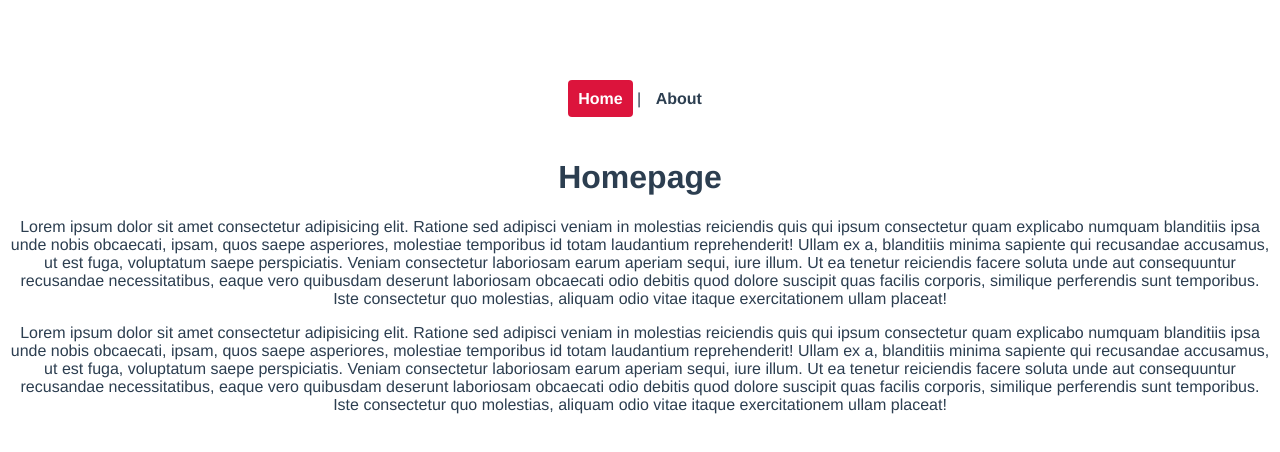
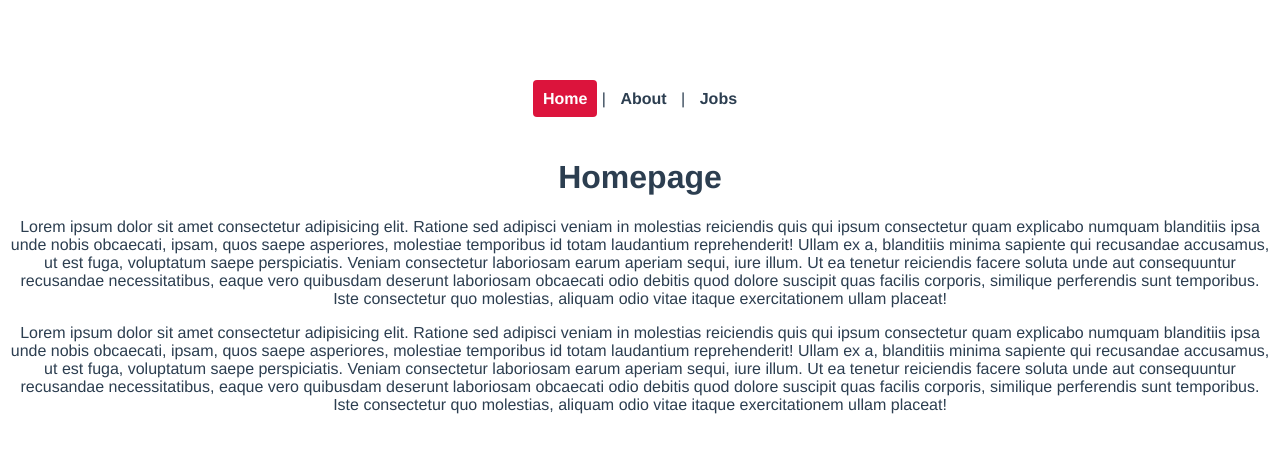
Before and after one commit to yusun-lab/jobs, a Vue app: page / in a window 1280 px wide. Shown: the top 452 px of the page. Built offline with nearby package versions, Linux system fonts and the light colour scheme.

Commit message:
4 is done

```diff
--- a/src/App.vue
+++ b/src/App.vue
@@ -1,17 +1,9 @@
 <template>
   <nav>
-    <!-- router-link is a component that creates a link to a route.
-     Has two attributes: to and exact. to is the path to the route, exact is a boolean that indicates if the link should be active when the path is exactly the same as the current path.
-
-     Vue intercepts the request to get those new routes, because we use this special tag with that behavior built into it.
-
-     router-link has that behavior of intercepting the request and getting the new routes -->
     <router-link to="/">Home</router-link> |
-    <router-link :to="{ name: 'about' }">About</router-link>
-    <!-- a tag would just send a fresh request to the server -->
-    <!-- <a href="/about">About</a> -->
+    <router-link :to="{ name: 'about' }">About</router-link> |
+    <router-link :to="{ name: 'jobs' }">Jobs</router-link>
   </nav>
-  <!-- router-view is where the content of the current route will be rendered -->
   <router-view />
 </template>
 
--- a/src/router/index.ts
+++ b/src/router/index.ts
@@ -1,6 +1,10 @@
 import { createRouter, createWebHistory, RouteRecordRaw } from "vue-router";
 import HomeView from "../views/HomeView.vue";
 import AboutView from "../views/AboutView.vue";
+// the name you use when importing (import Jobs) and the variable name defined within the component (const jobs) can be different. Here's why:
+// 1. The Jobs in the import statement is a local variable name that you can freely name.
+// 2. The jobs defined inside the component is reactive data used internally by the component and is unrelated to the import name.
+import Jobs from "../views/jobs/JobsView.vue";
 
 const routes: Array<RouteRecordRaw> = [
   {
@@ -15,6 +19,11 @@ const routes: Array<RouteRecordRaw> = [
 
     component: AboutView,
   },
+  {
+    path: "/jobs",
+    name: "jobs",
+    component: Jobs,
+  },
 ];
 
 const router = createRouter({
--- a/src/views/AboutView.vue
+++ b/src/views/AboutView.vue
@@ -31,3 +31,5 @@
     </p>
   </div>
 </template>
+
+<script setup lang="ts"></script>
--- a/src/views/HomeView.vue
+++ b/src/views/HomeView.vue
@@ -30,11 +30,4 @@
   </div>
 </template>
 
-<script lang="ts">
-import { defineComponent } from "vue";
-
-export default defineComponent({
-  name: "HomeView",
-  components: {},
-});
-</script>
+<script setup lang="ts"></script>
--- /dev/null
+++ b/src/views/jobs/JobsView.vue
@@ -0,0 +1,28 @@
+<template>
+  <h1>Jobs</h1>
+  <div v-for="job in jobs" :key="job.id">
+    <h2>{{ job.title }}</h2>
+  </div>
+</template>
+
+<script setup>
+import { ref } from "vue";
+
+const jobs = ref([
+  {
+    id: 1,
+    title: "UX Designer",
+    details: "lorem",
+  },
+  {
+    id: 2,
+    title: "Web Developer",
+    details: "lorem",
+  },
+  {
+    id: 3,
+    title: "Tester",
+    details: "lorem",
+  },
+]);
+</script>
```
Also changed, not shown: src/views/jobs/JobDetails.vue (added).
